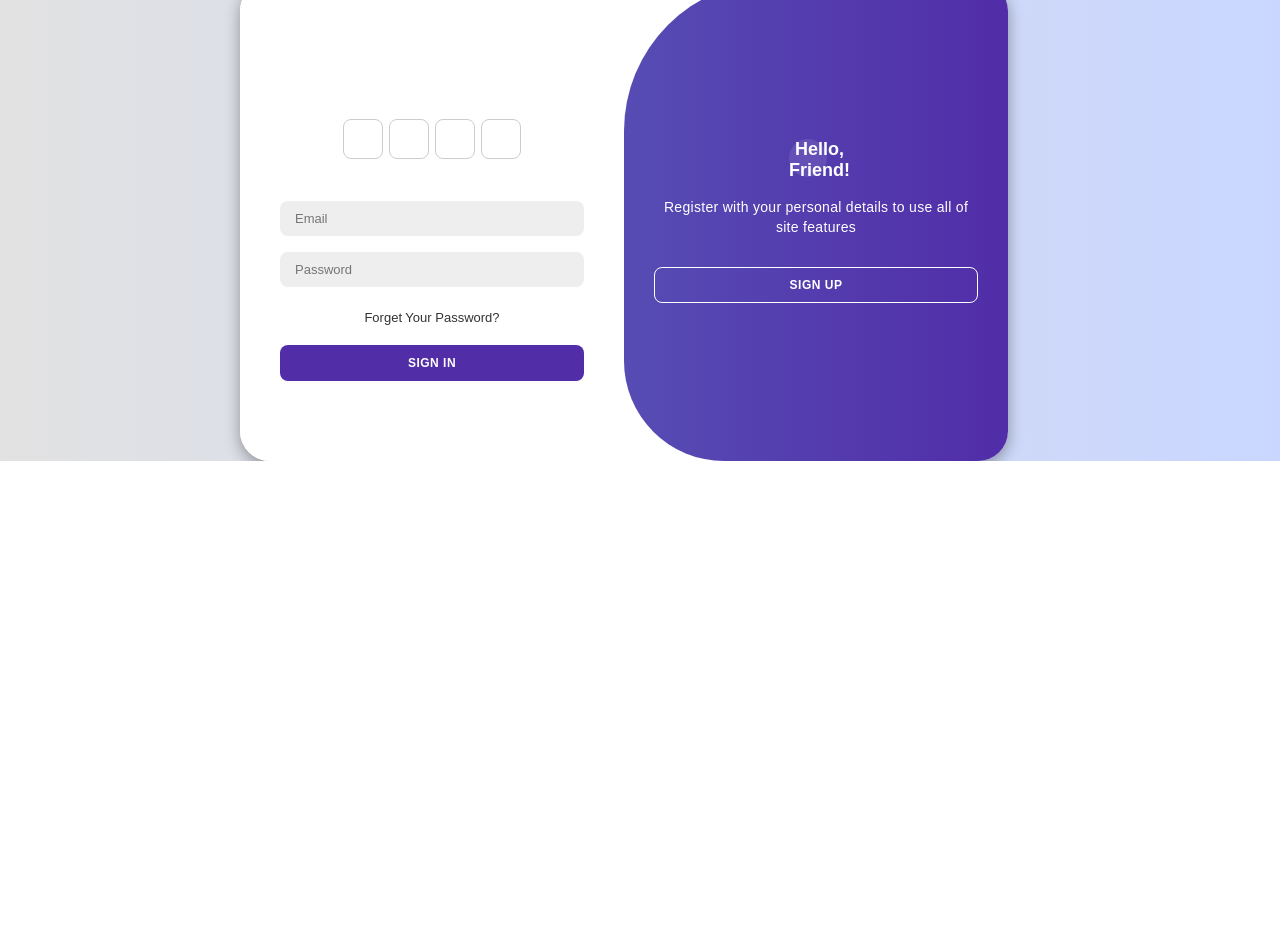
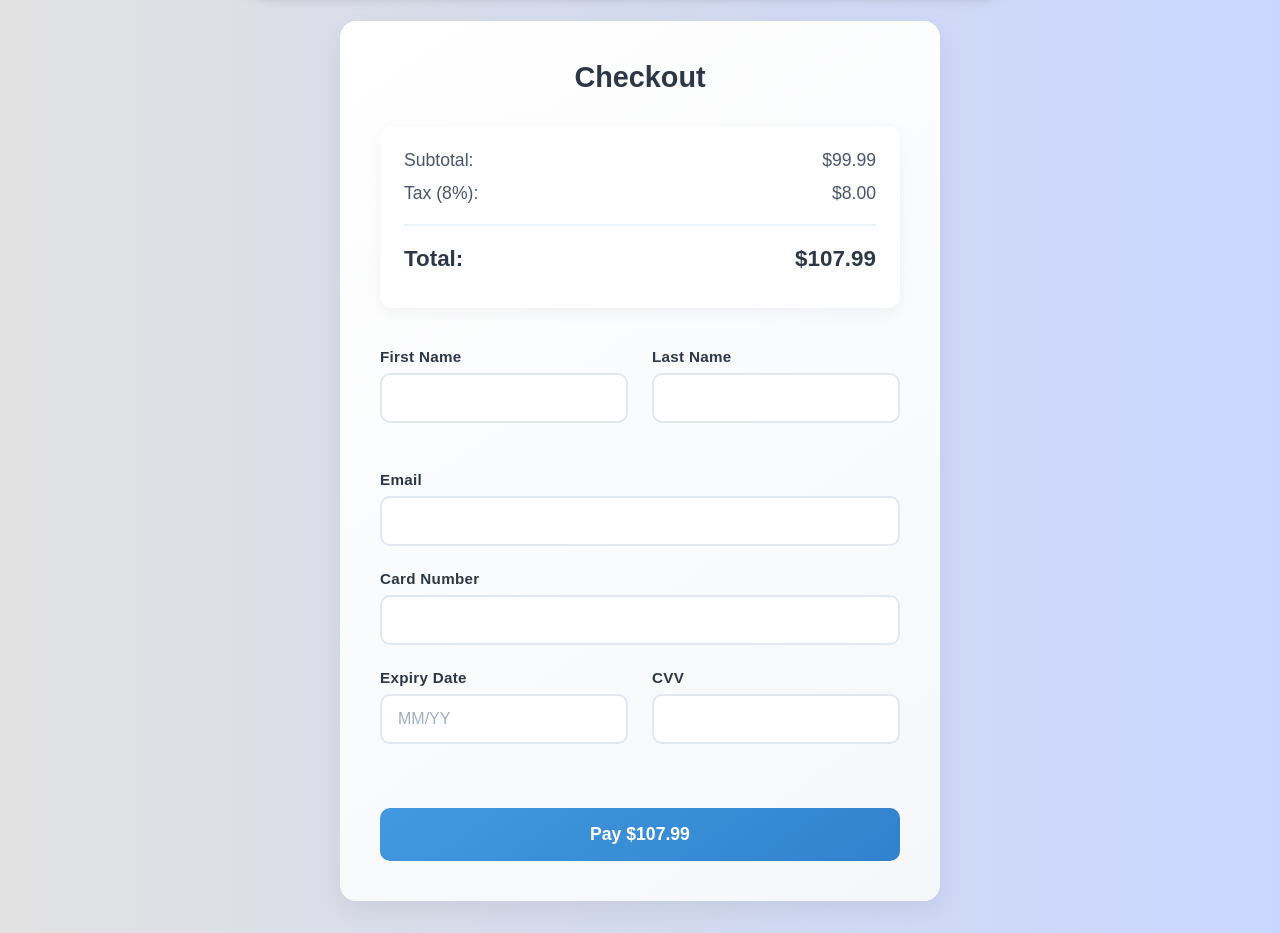
Before and after one commit to JasonDGates/FrontEnd-Challenges, a React (Vite) app: page / in a window 1280 px wide. Shown: the part 540-1473 px from the top of the page. Before the commit the page ends 1001 px from the top, so only its background shows below. Built offline with nearby package versions, Linux system fonts and the light colour scheme.

Commit message:
Added Checkout Form

```diff
--- /dev/null
+++ b/src/components/CheckoutForm/CheckoutForm.css
@@ -0,0 +1,127 @@
+.checkout-container {
+  max-width: 600px;
+  margin: 2rem auto;
+  padding: 2.5rem;
+  border-radius: 16px;
+  background: linear-gradient(145deg, #ffffff, #f5f7fa);
+  box-shadow: 0 10px 30px rgba(0, 0, 0, 0.08);
+}
+
+.price-summary {
+  margin-bottom: 2.5rem;
+  padding: 1.5rem;
+  background: white;
+  border-radius: 12px;
+  box-shadow: 0 4px 15px rgba(0, 0, 0, 0.05);
+}
+
+.price-row {
+  display: flex;
+  justify-content: space-between;
+  margin-bottom: 0.75rem;
+  color: #4a5568;
+  font-size: 1.1rem;
+}
+
+.price-row.total {
+  margin-top: 1.25rem;
+  padding-top: 1.25rem;
+  border-top: 2px solid #edf2f7;
+  font-weight: 700;
+  font-size: 1.4rem;
+  color: #2d3748;
+}
+
+.form-row {
+  display: flex;
+  gap: 1.5rem;
+  margin-bottom: 1.5rem;
+}
+
+.form-group {
+  flex: 1;
+  margin-bottom: 1.5rem;
+}
+
+label {
+  display: block;
+  margin-bottom: 0.5rem;
+  font-weight: 600;
+  font-size: 0.95rem;
+  color: #2d3748;
+  letter-spacing: 0.3px;
+}
+
+input {
+  width: 100%;
+  padding: 0.875rem 1rem;
+  border: 2px solid #e2e8f0;
+  border-radius: 10px;
+  font-size: 1rem;
+  transition: all 0.2s ease;
+  background: white;
+  color: #2d3748;
+}
+
+input:focus {
+  outline: none;
+  border-color: #4299e1;
+  box-shadow: 0 0 0 3px rgba(66, 153, 225, 0.15);
+}
+
+input::placeholder {
+  color: #a0aec0;
+}
+
+.card-type {
+  font-size: 0.9rem;
+  color: #4299e1;
+  font-weight: 600;
+  margin-left: 0.5rem;
+}
+
+.submit-button {
+  width: 100%;
+  padding: 1rem;
+  background: linear-gradient(145deg, #4299e1, #3182ce);
+  color: white;
+  border: none;
+  border-radius: 10px;
+  font-size: 1.1rem;
+  font-weight: 600;
+  cursor: pointer;
+  transition: transform 0.2s ease, box-shadow 0.2s ease;
+  margin-top: 1rem;
+}
+
+.submit-button:hover {
+  transform: translateY(-2px);
+  box-shadow: 0 6px 20px rgba(66, 153, 225, 0.2);
+}
+
+.submit-button:active {
+  transform: translateY(0);
+  background: linear-gradient(145deg, #3182ce, #2c5282);
+}
+
+/* Add modern touch for headings */
+h2 {
+  color: #2d3748;
+  font-size: 1.8rem;
+  font-weight: 700;
+  margin-bottom: 2rem;
+  text-align: center;
+}
+
+/* Responsive adjustments */
+@media (max-width: 640px) {
+  .form-row {
+    flex-direction: column;
+    gap: 0;
+  }
+
+  .checkout-container {
+    margin: 1rem;
+    padding: 1.5rem;
+  }
+}
--- /dev/null
+++ b/src/components/CheckoutForm/CheckoutForm.jsx
@@ -0,0 +1,176 @@
+import React, { useState } from "react";
+import "./CheckoutForm.css";
+
+const ITEM_PRICE = 99.99;
+const TAX_RATE = 0.08;
+
+const CheckoutForm = () => {
+  const [formData, setFormData] = useState({
+    firstName: "",
+    lastName: "",
+    email: "",
+    cardNumber: "",
+    expiryDate: "",
+    cvv: "",
+  });
+
+  const [cardType, setCardType] = useState("");
+
+  const detectCardType = (number) => {
+    // Remove all non-digit characters
+    const cleaned = number.replace(/\D/g, "");
+
+    // Card detection patterns
+    const patterns = {
+      visa: /^4[0-9]{12}(?:[0-9]{3})?$/,
+      mastercard: /^5[1-5][0-9]{14}$/,
+      amex: /^3[47][0-9]{13}$/,
+      discover: /^6(?:011|5[0-9]{2})[0-9]{12}$/,
+    };
+
+    for (const [card, pattern] of Object.entries(patterns)) {
+      if (pattern.test(cleaned)) {
+        return card;
+      }
+    }
+    return "";
+  };
+
+  const maskCardNumber = (number) => {
+    const cleaned = number.replace(/\D/g, "");
+    const last4 = cleaned.slice(-4);
+    return cleaned.length > 4 ? `•••• •••• •••• ${last4}` : cleaned;
+  };
+
+  const handleInputChange = (e) => {
+    const { name, value } = e.target;
+
+    if (name === "cardNumber") {
+      const cleaned = value.replace(/\D/g, "");
+      const cardType = detectCardType(cleaned);
+      setCardType(cardType);
+    }
+
+    setFormData((prev) => ({
+      ...prev,
+      [name]: value,
+    }));
+  };
+
+  const calculateTotal = () => {
+    const tax = ITEM_PRICE * TAX_RATE;
+    const total = ITEM_PRICE + tax;
+    return { subtotal: ITEM_PRICE, tax, total };
+  };
+
+  const handleSubmit = (e) => {
+    e.preventDefault();
+    // Handle payment processing here
+    console.log("Form submitted:", formData);
+  };
+
+  const { subtotal, tax, total } = calculateTotal();
+
+  return (
+    <div className="checkout-container">
+      <h2>Checkout</h2>
+      <div className="price-summary">
+        <div className="price-row">
+          <span>Subtotal:</span>
+          <span>${subtotal.toFixed(2)}</span>
+        </div>
+        <div className="price-row">
+          <span>Tax (8%):</span>
+          <span>${tax.toFixed(2)}</span>
+        </div>
+        <div className="price-row total">
+          <span>Total:</span>
+          <span>${total.toFixed(2)}</span>
+        </div>
+      </div>
+
+      <form onSubmit={handleSubmit}>
+        <div className="form-row">
+          <div className="form-group">
+            <label>First Name</label>
+            <input
+              type="text"
+              name="firstName"
+              value={formData.firstName}
+              onChange={handleInputChange}
+              required
+            />
+          </div>
+          <div className="form-group">
+            <label>Last Name</label>
+            <input
+              type="text"
+              name="lastName"
+              value={formData.lastName}
+              onChange={handleInputChange}
+              required
+            />
+          </div>
+        </div>
+
+        <div className="form-group">
+          <label>Email</label>
+          <input
+            type="email"
+            name="email"
+            value={formData.email}
+            onChange={handleInputChange}
+            required
+          />
+        </div>
+
+        <div className="form-group">
+          <label>
+            Card Number{" "}
+            {cardType && <span className="card-type">({cardType})</span>}
+          </label>
+          <input
+            type="text"
+            name="cardNumber"
+            value={maskCardNumber(formData.cardNumber)}
+            onChange={handleInputChange}
+            maxLength="19"
+            required
+          />
+        </div>
+
+        <div className="form-row">
+          <div className="form-group">
+            <label>Expiry Date</label>
+            <input
+              type="text"
+              name="expiryDate"
+              placeholder="MM/YY"
+              value={formData.expiryDate}
+              onChange={handleInputChange}
+              maxLength="5"
+              required
+            />
+          </div>
+          <div className="form-group">
+            <label>CVV</label>
+            <input
+              type="text"
+              name="cvv"
+              value={formData.cvv}
+              onChange={handleInputChange}
+              maxLength="4"
+              required
+            />
+          </div>
+        </div>
+
+        <button type="submit" className="submit-button">
+          Pay ${total.toFixed(2)}
+        </button>
+      </form>
+    </div>
+  );
+};
+
+export default CheckoutForm;
--- a/src/components/ContentContainer/ContentContainer.jsx
+++ b/src/components/ContentContainer/ContentContainer.jsx
@@ -1,3 +1,4 @@
+import CheckoutForm from "../CheckoutForm/CheckoutForm";
 import ModernLoginPage from "../ModernLoginPage/ModernLoginPage";
 import SummaryPage from "../SummaryPage/SummaryPage";
 import "./ContentContainer.css";
@@ -8,6 +9,8 @@ const ContentContainer = () => {
       <SummaryPage />
 
       <ModernLoginPage />
+
+      <CheckoutForm />
     </div>
   );
 };
--- a/src/components/ModernLoginPage/ModernLoginPage.jsx
+++ b/src/components/ModernLoginPage/ModernLoginPage.jsx
@@ -66,23 +66,21 @@ const ModernLoginPage = () => {
       <div className="toggle-container">
         <div className="toggle">
           <div className="toggle-panel toggle-left">
-            <h1>Welcome Back!</h1>
-            <p>Enter your personal details to use all of site features</p>
+            <h1>Already have an account?</h1>
+            <p>Sign In to use all of site features!</p>
             <button className="hidden" id="login" onClick={handleLoginClick}>
               Sign In
             </button>
           </div>
           <div className="toggle-panel toggle-right">
-            <h1>Hello, Friend!</h1>
-            <p>
-              Register with your personal details to use all of site features
-            </p>
+            <h1>Need an account?</h1>
+            <p>Register an account to use all of site features!</p>
             <button
               className="hidden"
               id="register"
               onClick={handleRegisterClick}
             >
-              Sign Up
+              Register
             </button>
           </div>
         </div>
```
Also changed, not shown: 1 other file (tests, documents, lock files or other folders).
